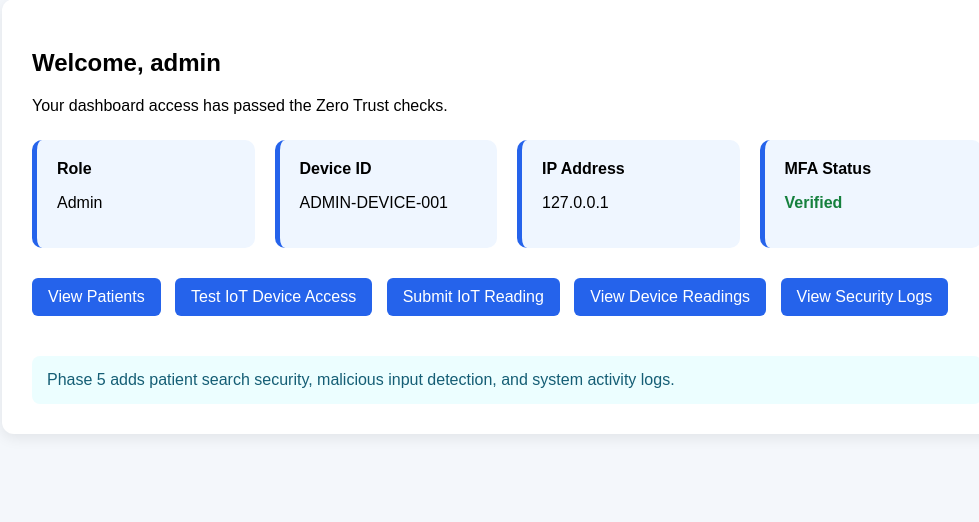
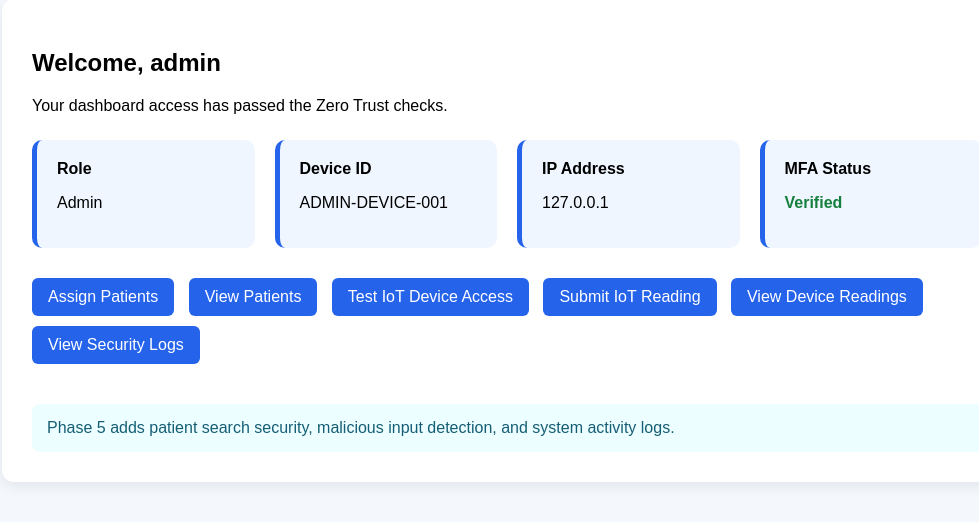
Before and after one commit to veevekmgr9/com771_zero_trust, a Flask app: page /dashboard in a window 1280 px wide. Shown: the part 89-611 px from the top of the page, without its empty margins (133-1112 px from the left). Run offline with Flask 3, Linux system fonts and the light colour scheme; a user stored in the database is signed in; data comes from the database, SQL or seed files in the repository.

Commit message:
Add link to assign patients page in dashboard for admin users

```diff
--- a/templates/dashboard.html
+++ b/templates/dashboard.html
@@ -134,6 +134,7 @@
             {% if role == 'admin' %}
             <a href="{{ url_for('admin_panel') }}" class="btn">Admin Panel</a>
             {% endif %}
+            <a href="{{ url_for('assignments') }}" class="btn">Assign Patients</a>
             <a href="{{ url_for('patients') }}" class="btn">View Patients</a>
             <a href="{{ url_for('iot_access') }}" class="btn">Test IoT Device Access</a>
             <a href="{{ url_for('submit_reading') }}" class="btn">Submit IoT Reading</a>
```
